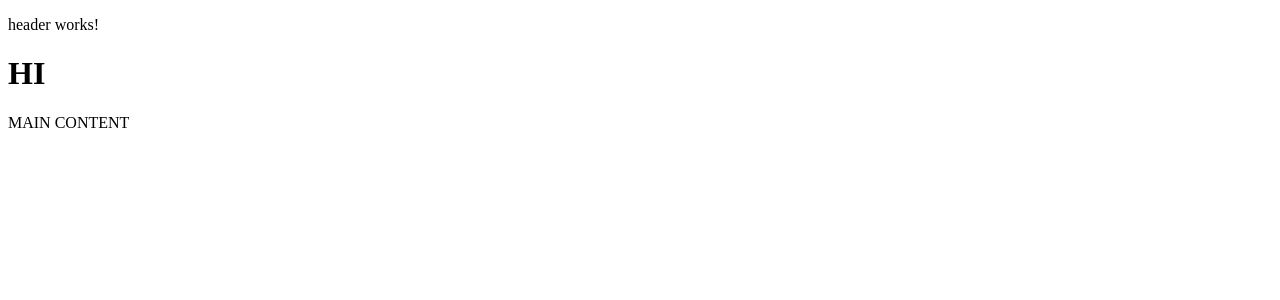
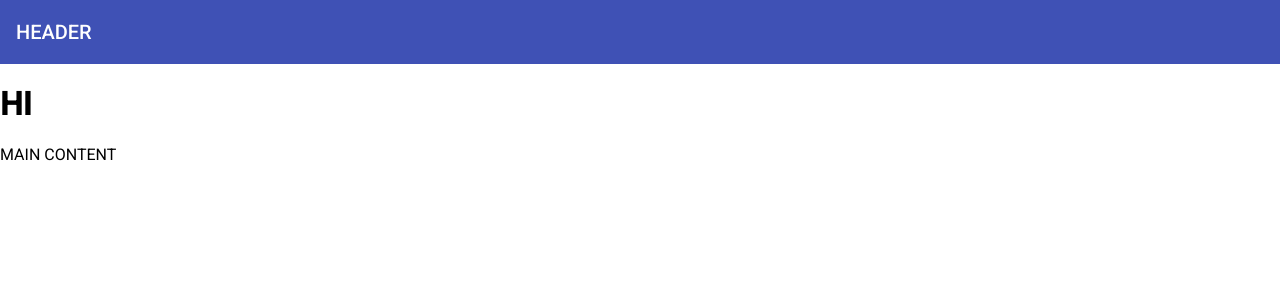
Before and after one commit to sivyankof/project-management-app, an Angular app: page / in a window 1280 px wide. Shown: the top 300 px of the page. Built offline with nearby package versions, Linux system fonts and the light colour scheme.

Commit message:
feat: add material

```diff
--- a/angular.json
+++ b/angular.json
@@ -31,6 +31,7 @@
                             "src/assets"
                         ],
                         "styles": [
+                            "./node_modules/@angular/material/prebuilt-themes/indigo-pink.css",
                             "src/styles.scss"
                         ],
                         "scripts": []
@@ -99,6 +100,7 @@
                             "src/assets"
                         ],
                         "styles": [
+                            "./node_modules/@angular/material/prebuilt-themes/indigo-pink.css",
                             "src/styles.scss"
                         ],
                         "scripts": []
--- a/package.json
+++ b/package.json
@@ -22,10 +22,12 @@
   "private": true,
   "dependencies": {
     "@angular/animations": "~12.2.0",
+    "@angular/cdk": "^12.2.13",
     "@angular/common": "~12.2.0",
     "@angular/compiler": "~12.2.0",
     "@angular/core": "~12.2.0",
     "@angular/forms": "~12.2.0",
+    "@angular/material": "^12.2.13",
     "@angular/platform-browser": "~12.2.0",
     "@angular/platform-browser-dynamic": "~12.2.0",
     "@angular/router": "~12.2.0",
--- a/src/app/app.module.ts
+++ b/src/app/app.module.ts
@@ -5,10 +5,12 @@
 import { AppComponent } from './app.component';
 import { HeaderComponent } from './core/header/header.component';
 import { FooterComponent } from './core/footer/footer.component';
+import { BrowserAnimationsModule } from '@angular/platform-browser/animations';
+import { MaterialModule } from './shared/material/material.module';
 
 @NgModule({
     declarations: [AppComponent, HeaderComponent, FooterComponent],
-    imports: [BrowserModule, AppRoutingModule],
+    imports: [BrowserModule, AppRoutingModule, BrowserAnimationsModule, MaterialModule],
     providers: [],
     bootstrap: [AppComponent],
 })
--- a/src/app/core/header/header.component.html
+++ b/src/app/core/header/header.component.html
@@ -1 +1,5 @@
-<p>header works!</p>
+<mat-toolbar color='primary'>
+    <mat-toolbar-row>
+        <span>HEADER</span>
+    </mat-toolbar-row>
+</mat-toolbar>
--- a/src/index.html
+++ b/src/index.html
@@ -6,6 +6,9 @@
     <base href='/'>
     <meta name='viewport' content='width=device-width, initial-scale=1'>
     <link rel='icon' type='image/x-icon' href='favicon.ico'>
+    <link rel="preconnect" href="https://fonts.gstatic.com">
+    <link href="https://fonts.googleapis.com/css2?family=Roboto:wght@300;400;500&display=swap" rel="stylesheet">
+    <link href="https://fonts.googleapis.com/icon?family=Material+Icons" rel="stylesheet">
 </head>
 <body>
 <app-root>
--- a/src/styles.scss
+++ b/src/styles.scss
@@ -1 +1,4 @@
 /* You can add global styles to this file, and also import other style files */
+
+html, body { height: 100%; }
+body { margin: 0; font-family: Roboto, "Helvetica Neue", sans-serif; }
```
Also changed, not shown: src/app/shared/material/material.module.ts (added, +95 -0 lines), .eslintrc.json, 1 other file (tests, documents, lock files or other folders). Lines whose indentation alone changed are shown as unchanged.
